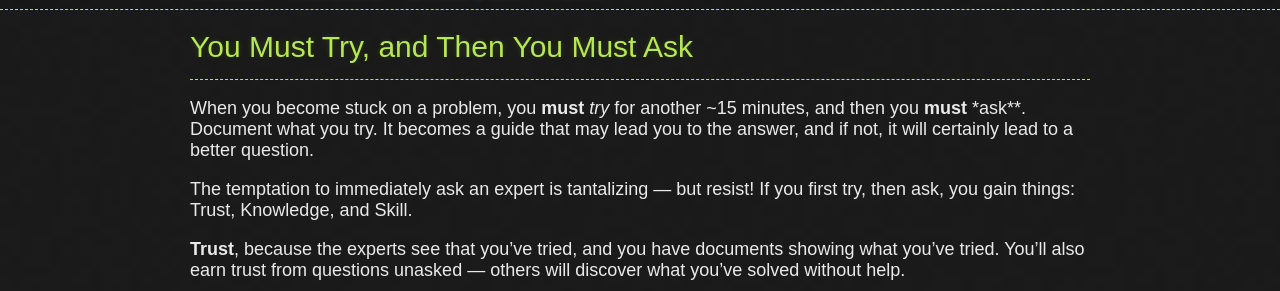
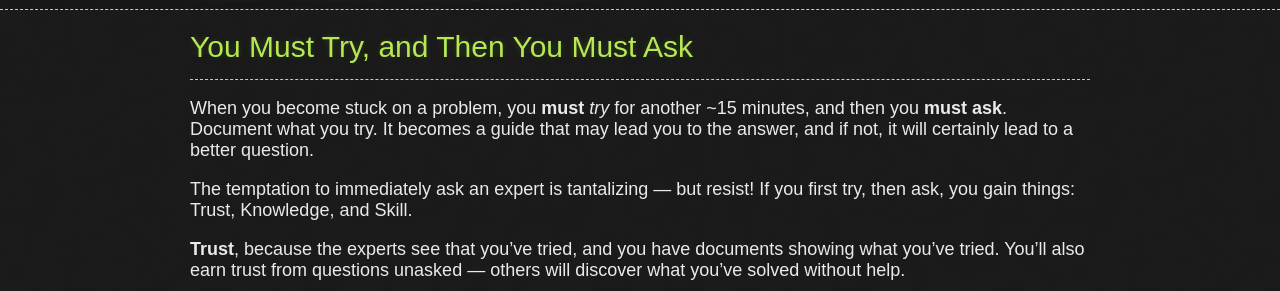
Before and after one commit to mcqueenjordan/mcqueenjordan.github.io, a Jekyll site: the page built from _thought/you-must-try-and-then-you-must-ask.md, in a window 1280 px wide. Shown: the part 135-426 px from the top of the page. Built offline with Jekyll 4.4.1, drawn with Linux system fonts in a browser that asks for light colours.

Commit message:
Fix Typo: missing asterisk for bold

```diff
--- a/_thought/you-must-try-and-then-you-must-ask.md
+++ b/_thought/you-must-try-and-then-you-must-ask.md
@@ -8,7 +8,7 @@ category: post
 ---
 
 When you become stuck on a problem, you **must** *try* for another ~15 minutes,
-and then you **must** *ask**. Document what you try. It becomes a guide that
+and then you **must** **ask**. Document what you try. It becomes a guide that
 may lead you to the answer, and if not, it will certainly lead to a better
 question.
 
```
